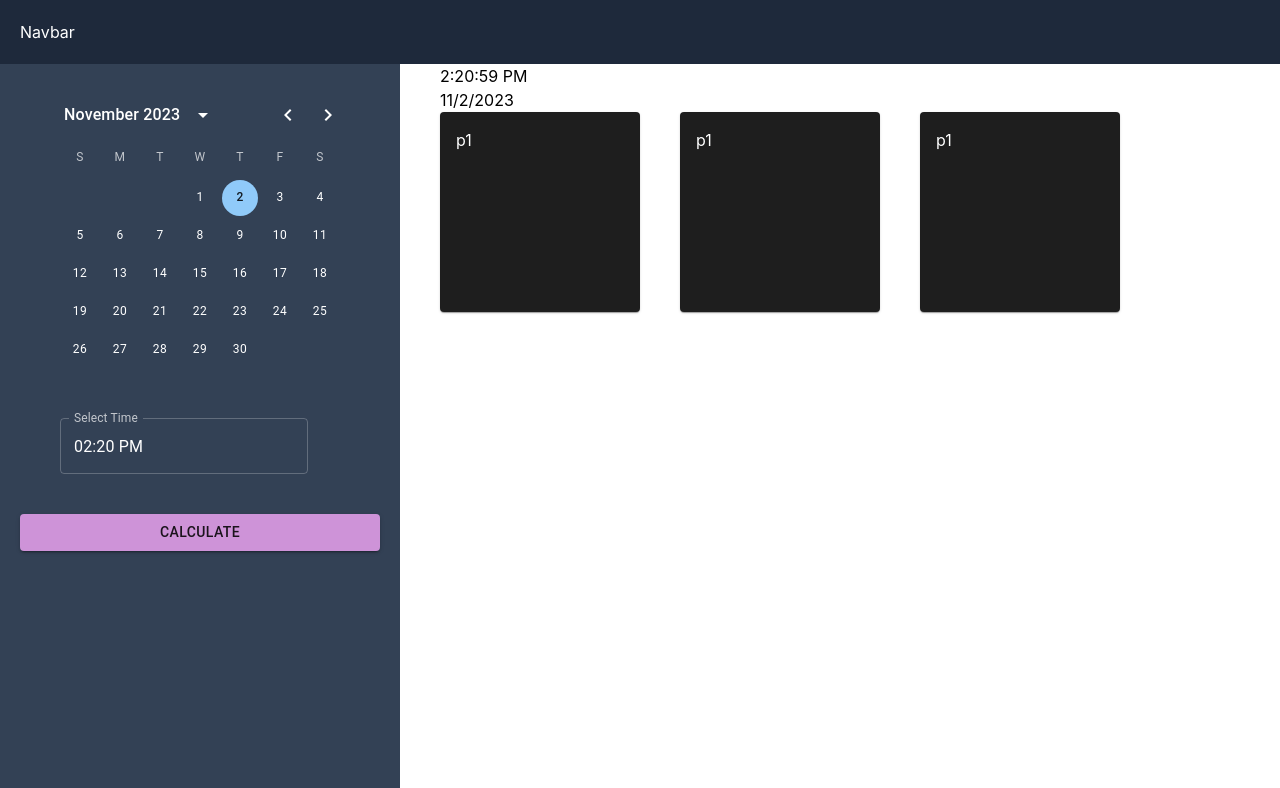
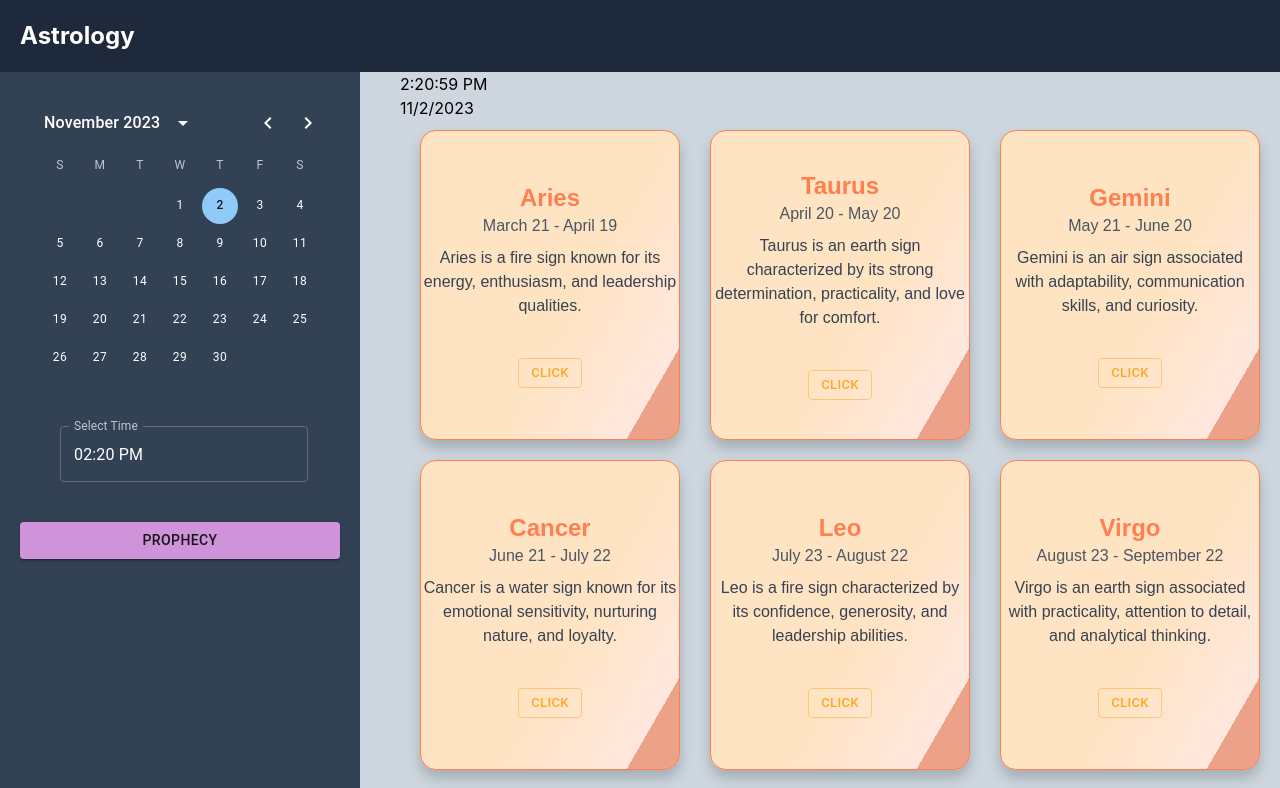
Before and after one commit to Pushpajit/Astrology-Minor-Project, a React (Create React App) app: page / in a window 1280 px wide. Shown: the top 788 px of the page. Built offline with nearby package versions, Linux system fonts and the light colour scheme.

Commit message:
"Card component added with flipped style"

```diff
--- a/package.json
+++ b/package.json
@@ -5,6 +5,9 @@
   "dependencies": {
     "@emotion/react": "^11.11.1",
     "@emotion/styled": "^11.11.0",
+    "@fortawesome/free-solid-svg-icons": "^6.4.2",
+    "@fortawesome/react-fontawesome": "^0.2.0",
+    "@mui/icons-material": "^5.14.16",
     "@mui/material": "^5.14.7",
     "@mui/x-date-pickers": "^6.12.1",
     "@testing-library/jest-dom": "^5.17.0",
--- a/src/components/Header.jsx
+++ b/src/components/Header.jsx
@@ -2,9 +2,10 @@ import React from 'react'
 
 function Header() {
   return (
-    <nav className='bg-slate-800 text-white flex items-center content-center p-5 sticky'>
-      Navbar
+    <nav className='bg-slate-800 text-white flex items-center content-center p-5 sticky top-0 z-50'>
+      <p className='text-2xl font-bold'>Astrology</p>
     </nav>
+
   )
 }
 
--- a/src/components/LeftSideBar.jsx
+++ b/src/components/LeftSideBar.jsx
@@ -11,7 +11,7 @@ function LeftSideBar(props) {
   const [value, setValue] = useState(null);
   const now = new Date();
 
-  console.log(value);
+  // console.log(value);
 
   function handleState(){
     props.setValue(date);
@@ -19,7 +19,7 @@ function LeftSideBar(props) {
   }
 
   return (
-    <section className='bg-slate-700 w-[400px] h-[100vh] sticky p-5 text-white'>
+    <section className='bg-slate-700 w-[400px] h-[100vh] sticky p-5 text-white left-0 top-5'>
       <Box>
         <LocalizationProvider dateAdapter={AdapterDayjs}>
           <DateCalendar onChange={(newValue) => setDate(newValue)} defaultValue={dayjs(now.toLocaleDateString())} />
@@ -31,7 +31,7 @@ function LeftSideBar(props) {
           />
         </LocalizationProvider>
 
-        <Button color='secondary' onClick={handleState} variant='contained' sx={{ width: "100%" }}>Calculate</Button>
+        <Button color='secondary' onClick={handleState} variant='contained' sx={{ width: "100%" }}>prophecy</Button>
       </Box>
     </section>
   )
--- a/src/components/MainSection.jsx
+++ b/src/components/MainSection.jsx
@@ -1,9 +1,74 @@
 import { Box, Paper } from '@mui/material';
 import React from 'react'
+import ZodiacCard from './ZodiacCard';
+
+const zodiacSigns = [
+  {
+    name: 'Aries',
+    date: 'March 21 - April 19',
+    description: 'Aries is a fire sign known for its energy, enthusiasm, and leadership qualities.',
+  },
+  {
+    name: 'Taurus',
+    date: 'April 20 - May 20',
+    description: 'Taurus is an earth sign characterized by its strong determination, practicality, and love for comfort.',
+  },
+  {
+    name: 'Gemini',
+    date: 'May 21 - June 20',
+    description: 'Gemini is an air sign associated with adaptability, communication skills, and curiosity.',
+  },
+  {
+    name: 'Cancer',
+    date: 'June 21 - July 22',
+    description: 'Cancer is a water sign known for its emotional sensitivity, nurturing nature, and loyalty.',
+  },
+  {
+    name: 'Leo',
+    date: 'July 23 - August 22',
+    description: 'Leo is a fire sign characterized by its confidence, generosity, and leadership abilities.',
+  },
+  {
+    name: 'Virgo',
+    date: 'August 23 - September 22',
+    description: 'Virgo is an earth sign associated with practicality, attention to detail, and analytical thinking.',
+  },
+  {
+    name: 'Libra',
+    date: 'September 23 - October 22',
+    description: 'Libra is an air sign known for its diplomacy, balance, and social charm.',
+  },
+  {
+    name: 'Scorpio',
+    date: 'October 23 - November 21',
+    description: 'Scorpio is a water sign characterized by its intensity, mystery, and determination.',
+  },
+  {
+    name: 'Sagittarius',
+    date: 'November 22 - December 21',
+    description: 'Sagittarius is a fire sign associated with adventure, optimism, and a love for exploration.',
+  },
+  {
+    name: 'Capricorn',
+    date: 'December 22 - January 19',
+    description: 'Capricorn is an earth sign known for its discipline, ambition, and practicality.',
+  },
+  {
+    name: 'Aquarius',
+    date: 'January 20 - February 18',
+    description: 'Aquarius is an air sign characterized by its creativity, independence, and humanitarian values.',
+  },
+  {
+    name: 'Pisces',
+    date: 'February 19 - March 20',
+    description: 'Pisces is a water sign associated with empathy, imagination, and a deep emotional connection.'
+  }
+];
+
 
 function MainSection(props) {
 
-  console.log(props.time);
+  // console.log(props.time);
   let date;
   let time;
   if (props.value)
@@ -22,19 +87,13 @@ function MainSection(props) {
       <br></br>
       {date.toLocaleDateString()}
 
-      <Box sx={{display: "flex", gap: 5}}>
-        <Paper sx={{width: 200, height: 200, p: 2}}>
-          p1
-        </Paper>
+      <div className='flex flex-wrap justify-evenly'>
 
-        <Paper sx={{width: 200, height: 200, p: 2}}>
-          p1
-        </Paper>
+        {zodiacSigns.map((sign, index) => (
+          <ZodiacCard key={index} {...sign} />
+        ))}
+      </div>
 
-        <Paper sx={{width: 200, height: 200, p: 2}}>
-          p1
-        </Paper>
-      </Box>
     </main>
   )
 }
--- /dev/null
+++ b/src/components/ZodiacCard.css
@@ -0,0 +1,79 @@
+.flip-card {
+    background-color: transparent;
+    width: 260px;
+    height: 310px;
+    perspective: 1000px;
+    font-family: sans-serif;
+    margin: 10px;
+  }
+
+  .title {
+    font-size: 1.5em;
+    font-weight: 900;
+    text-align: center;
+    margin: 0;
+  }
+
+  .flip-card-inner {
+    position: relative;
+    width: 100%;
+    height: 100%;
+    text-align: center;
+    transition: transform 0.8s;
+    transform-style: preserve-3d;
+
+  }
+
+  .flip .flip-card-inner {
+    background-color: transparent;
+    width: 260px;
+    height: 310px;
+    perspective: 1000px;
+    font-family: sans-serif;
+    margin: 10px;
+    transform: rotateY(180deg);
+  }
+
+  .flip-card-front {
+    box-shadow: 0 8px 14px 0 rgba(0,0,0,0.2);
+    position: absolute;
+    display: flex;
+    flex-direction: column;
+    justify-content: center;
+    width: 100%;
+    height: 100%;
+    -webkit-backface-visibility: hidden;
+    backface-visibility: hidden;
+    border: 1px solid coral;
+    border-radius: 1rem;
+    padding: 2px;
+  }
+
+  .flip-card-back{
+    box-shadow: 0 8px 14px 0 rgba(0,0,0,0.2);
+    position: absolute;
+    display: flex;
+    flex-direction: column;
+    justify-content: space-between;
+    width: 100%;
+    height: 100%;
+    -webkit-backface-visibility: hidden;
+    backface-visibility: hidden;
+    border: 1px solid coral;
+    border-radius: 1rem;
+    padding: 2px;
+  }
+
+
+  .flip-card-front {
+    background: linear-gradient(120deg, bisque 60%, rgb(255, 231, 222) 88%,
+       rgb(255, 211, 195) 40%, rgba(255, 127, 80, 0.603) 48%);
+    color: coral;
+  }
+
+  .flip-card-back {
+    background: linear-gradient(120deg, rgb(255, 174, 145) 30%, coral 88%,
+       bisque 40%, rgb(255, 185, 160) 78%);
+    color: white;
+    transform: rotateY(180deg);
+  }
--- /dev/null
+++ b/src/components/ZodiacCard.jsx
@@ -0,0 +1,46 @@
+import React, { useState } from 'react'
+import './ZodiacCard.css'
+
+import { Button, IconButton } from '@mui/material';
+import ArrowBackIcon from '@mui/icons-material/ArrowBack';
+
+
+
+function ZodiacCard({ name, date, description }) {
+
+    const [ flip, setFlip ] = useState("flip-card");
+
+    function handleSwap(e){
+        setFlip("flip");
+    }
+
+    return (
+        // <div className="h-fit border border-slate-500 w-1/4 group rounded-lg bg-white p-4 m-4 shadow-lg transform hover:scale-105 hover:shadow-xl hover:cursor-pointer transition-transform transition-shadow">
+        //     <h2 className="text-2xl font-semibold">{name}</h2>
+        //     <p className="text-gray-600">{date}</p>
+        //     <p className="text-gray-700 mt-2">{description}</p>
+        // </div>
+        <div className={`${flip} hover:cursor-pointer`} >
+            <div className="flip-card-inner">
+                <div class="flip-card-front ">
+                    <h2 className="text-2xl font-semibold">{name}</h2>
+                    <p className="text-gray-600">{date}</p>
+                    <p className="text-gray-700 mt-2">{description}</p>
+
+                    <Button onClick={handleSwap} color='warning' size='small' variant='outlined' sx={{width: 20, marginX: "auto", marginTop: 5}}>click</Button>
+                </div>
+
+                <div className="flip-card-back flex flex-col justify-between">
+                    <IconButton onClick={() => setFlip("flip-card")} sx={{width: 20, height: 20, p:1}}>
+                        <ArrowBackIcon sx={{height: 25, width: 25}} />
+                    </IconButton>
+                    <p className="title">BACK</p>
+                    <p>Content</p>
+                    <Button size='small' color='warning' variant='contained' sx={{color: "white", width: "50%", marginX: "auto", p:1, marginBottom: 1}}>View more</Button>
+                </div>
+            </div>
+        </div>
+    );
+}
+
+export default ZodiacCard
--- a/src/index.css
+++ b/src/index.css
@@ -2,12 +2,17 @@
 @tailwind components;
 @tailwind utilities;
 
-::-webkit-scrollbar {
-  width: 0.5em; /* Adjust the width to zero */
+
+
+/* Hide the scrollbar thumb in Firefox */
+* {
+  scrollbar-width: none;
+  scrollbar-color: transparent transparent;
 }
 
+
 ::-webkit-scrollbar-thumb {
-  background-color: transparent; /* Hide the scrollbar thumb */
+  background-color: none; /* Hide the scrollbar thumb */
 }
 
 /* Hide scrollbars in Firefox */
@@ -19,6 +24,7 @@ body {
     sans-serif;
   -webkit-font-smoothing: antialiased;
   -moz-osx-font-smoothing: grayscale;
+  background-color: rgb(206, 215, 223);
 }
 
 body {
```
Also changed, not shown: 1 other file (tests, documents, lock files or other folders).
